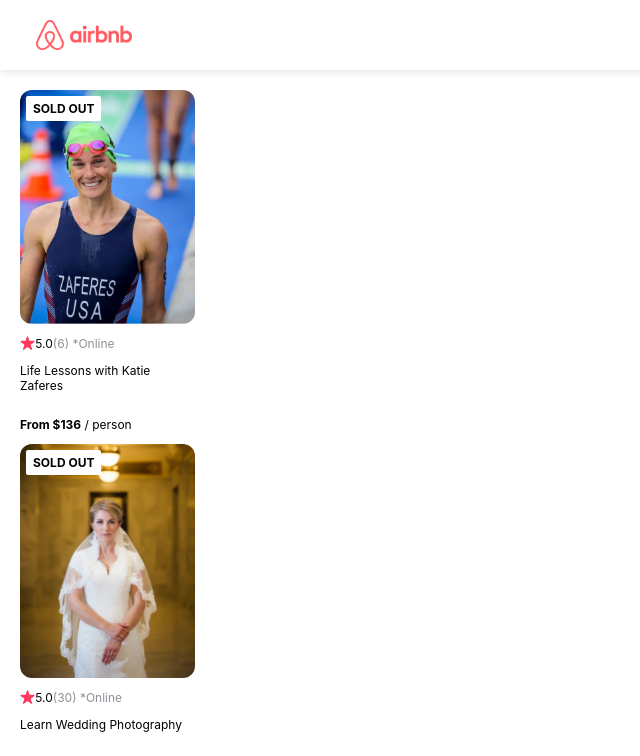
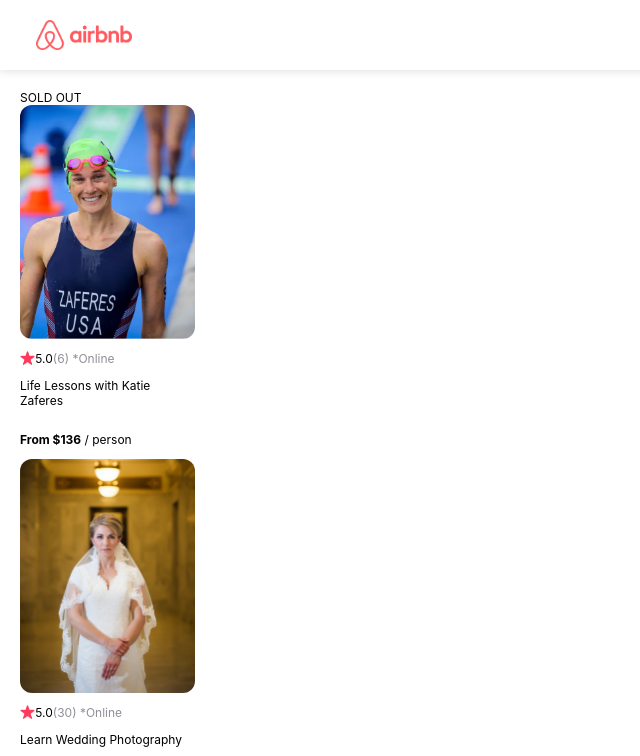
Before and after one commit to mr-nsin/airbnb-clone, a React (Create React App) app: page / in a window 1280 px wide. Shown: the top 756 px of the page, without its empty margins (0-640 px from the left). Built offline with nearby package versions, Linux system fonts and the light colour scheme.

Commit message:
Add conditional rendering to show sold out and online events on card

```diff
--- a/src/App.js
+++ b/src/App.js
@@ -14,7 +14,8 @@
         reviewCount={obj.stats.reviewCount}
         country={obj.location}
         title={obj.title}
-        price={obj.price}/>
+        price={obj.price}
+        openSpots={obj.openSpots}/>
   })
   return (
       <div>
--- a/src/components/Card.js
+++ b/src/components/Card.js
@@ -2,9 +2,17 @@
 
 export default function Card(props){
     // console.log(props)
+    let badgeText
+    if(props.openSpots === 0){
+        badgeText = "SOLD OUT"
+    } else if (props.location === "Online"){
+        badgeText = "ONLINE"
+    }
+    console.log(badgeText)
     return (
         <div className="card">
-            <div className="card--badge">SOLD OUT</div>
+            {/* {props.openSpots === 0 && <div className="card--badge">SOLD OUT</div>} */}
+            {badgeText && <div className="card-badge">{badgeText}</div>}
             <img src={require(`../images/${props.img}`)} className="card--image"/>
             <div className="card--stats">
                 <img src={require('../images/star.png')} className="card--star"/>
```
